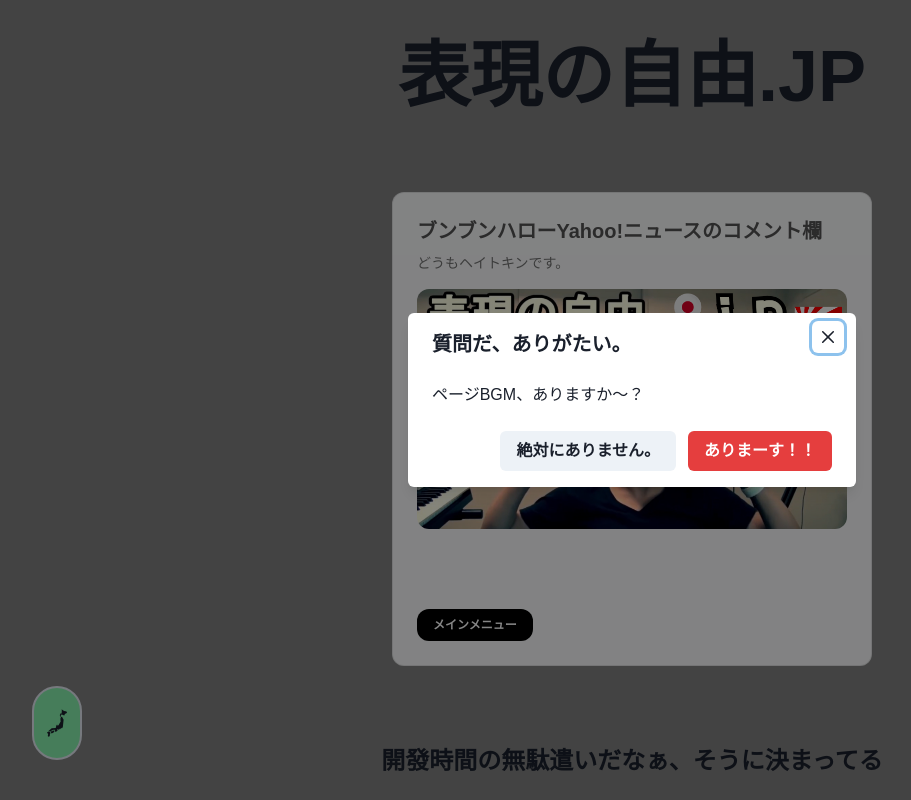
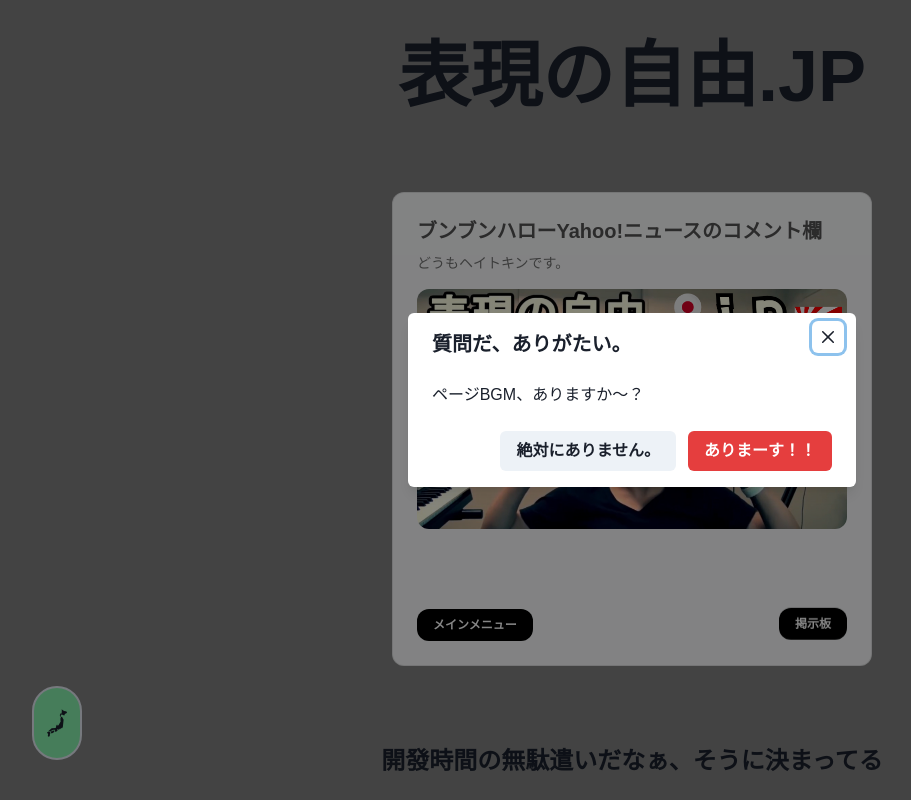
Before and after one commit to maamokun/hatekin-next, a Next.js app: page / in a window 1280 px wide. Shown: the whole page, without its empty margins (8-919 px from the left). Built offline with nearby package versions, Linux system fonts and the light colour scheme; a web font is replaced by a local one.

Commit message:
add: keijiban button

```diff
--- a/app/page.tsx
+++ b/app/page.tsx
@@ -56,9 +56,9 @@ export default function Home() {
 
     const updateToast = () => {
         toast({
-            title: "アップデート完了！",
+            title: "掲示板だと？！",
             description:
-                "「ホームページが質素な気がします」という指摘が来たので、今本格的に開發しました。",
+                "イケてるHATE SPEACH開發仲間が掲示板を作ってくれたわ、ありがたい。",
             status: "success",
             duration: 5000,
             isClosable: true,
@@ -252,7 +252,7 @@ export default function Home() {
                     <DrawerHeader>表現の自由.JP</DrawerHeader>
 
                     <DrawerBody>
-                        <p className="mb-1">v4.0.6</p>
+                        <p className="mb-1">v4.1.0</p>
                         <p className="mb-5">
                             開發時間の無駄遣いだなぁ、そうに決まってる
                         </p>
@@ -281,6 +281,12 @@ export default function Home() {
                                 onClick={() => router.push("/moukon")}
                             >
                                 毛根な時間！？bot
+                            </Link>
+                            <Link
+                                className="mt-1"
+                                onClick={() => router.push("/moukon")}
+                            >
+                                掲示板
                             </Link>
                         </Flex>
                     </DrawerBody>
@@ -370,6 +376,15 @@ export default function Home() {
                         >
                             メインメニュー
                         </CardItem>
+                        <CardItem
+                            translateZ={20}
+                            translateX={40}
+                            as="button"
+                            className="px-4 py-2 rounded-xl bg-black dark:bg-white dark:text-black text-white text-xs font-bold animate-bounce"
+                            onClick={() => router.push("https://keijiban.xn--u9j474rm0ah55am1h.jp/")}
+                        >
+                            掲示板
+                        </CardItem>
                     </div>
                 </CardBody>
             </CardContainer>
```
